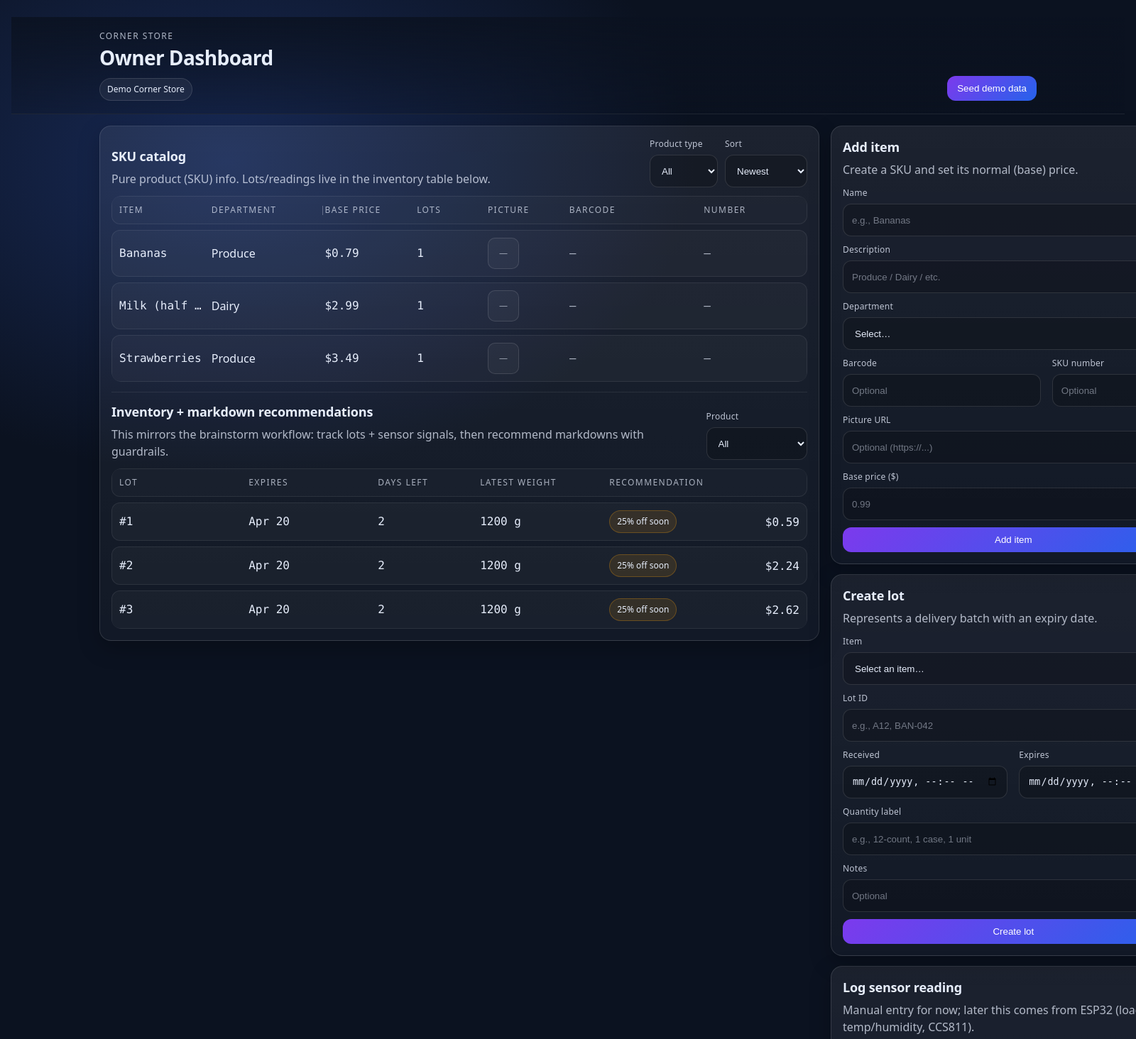
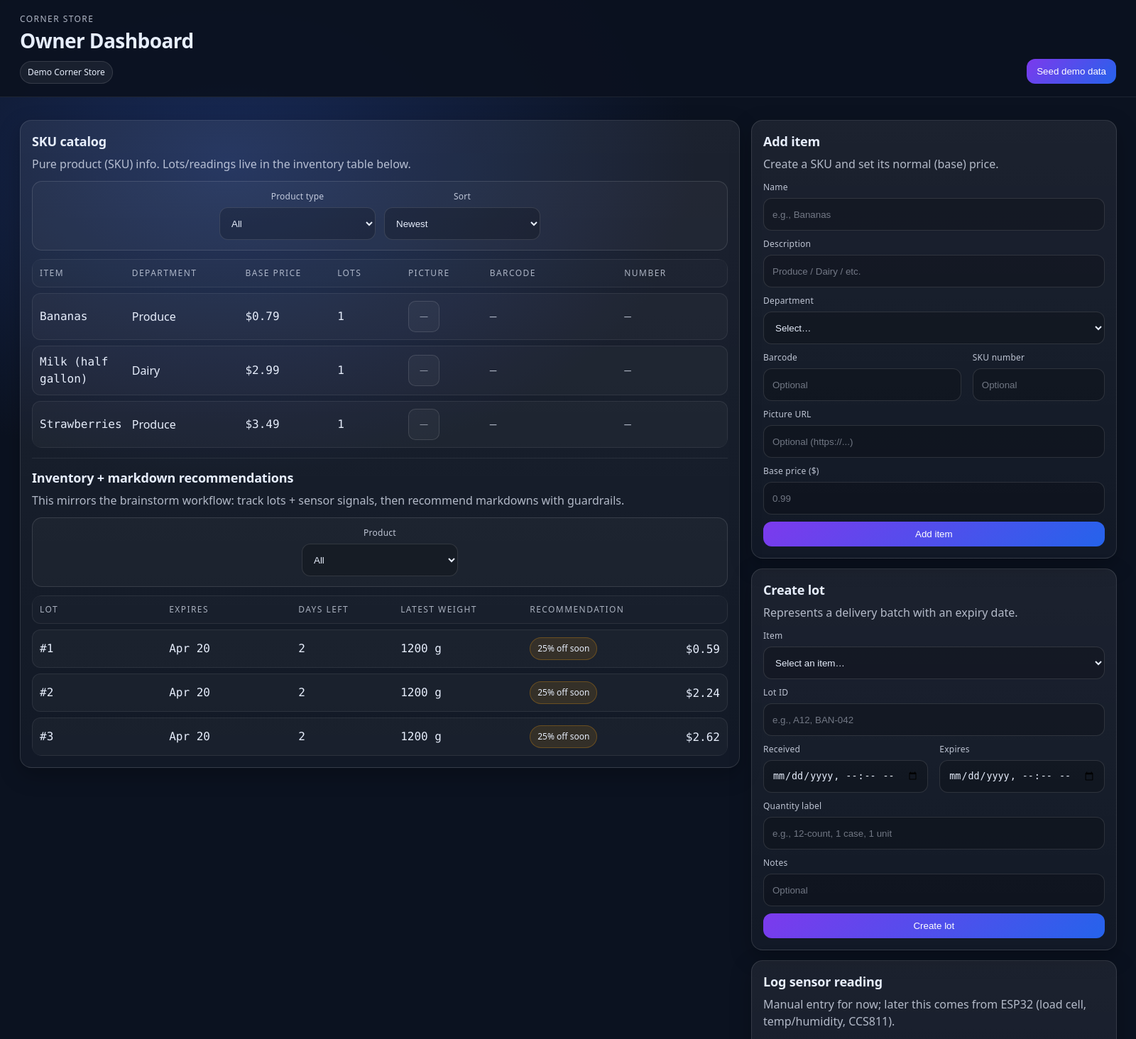
Before and after one commit to rohanrajesh27/whack, a Flask app: page /dashboard in a window 1600 px wide; the page is wider, and only the part inside the window is pictured. Shown: the top 1464 px of that part at 71% size. Run offline with Flask 3, Linux system fonts and the light colour scheme; data comes from the database, SQL or seed files in the repository; data that the repository does not hold is empty.

Commit message:
minor dashboard changes

```diff
--- a/static/style.css
+++ b/static/style.css
@@ -13,15 +13,22 @@
   box-sizing: border-box;
 }
 
+html {
+  background: var(--bg);
+}
+
 body {
   margin: 0;
   font-family: ui-sans-serif, system-ui, -apple-system, Segoe UI, Roboto, Helvetica,
     Arial, "Apple Color Emoji", "Segoe UI Emoji";
-  background: radial-gradient(1200px 800px at 20% 10%, #182a57 0%, var(--bg) 55%);
+  background-color: var(--bg);
+  background-image: radial-gradient(1200px 800px at 20% 10%, #182a57 0%, var(--bg) 55%);
   color: var(--text);
   line-height: 1.5;
   min-height: 100vh;
-  padding: 24px 16px 48px;
+  padding: 0;
+  width: 100%;
+  overflow-x: hidden;
 }
 
 .card {
@@ -57,13 +64,26 @@ a.button {
 /* Dashboard */
 
 .container {
-  width: min(1320px, 100%);
-  margin: 0 auto;
+  width: 100%;
+  max-width: none;
+  margin: 0;
+  padding: 0 20px;
+}
+
+@media (min-width: 1200px) {
+  .container {
+    padding: 0 28px;
+  }
 }
 
 .stack {
   display: grid;
   gap: 14px;
+}
+
+main.container.stack {
+  padding-top: 16px;
+  padding-bottom: 48px;
 }
 
 .topbar {
@@ -72,8 +92,9 @@ a.button {
   z-index: 10;
   padding: 18px 0;
   margin-bottom: 16px;
-  backdrop-filter: blur(10px);
-  background: linear-gradient(180deg, rgba(11, 18, 32, 0.85), rgba(11, 18, 32, 0.25));
+  /* Avoid backdrop-filter seam artifacts on scroll */
+  backdrop-filter: none;
+  background: rgba(11, 18, 32, 0.92);
   border-bottom: 1px solid rgba(255, 255, 255, 0.08);
 }
 
@@ -147,6 +168,34 @@ a.button {
 
 .panel__header p {
   margin: 0;
+}
+
+.table-controls {
+  display: flex;
+  flex-wrap: wrap;
+  gap: 12px;
+  align-items: flex-end;
+  justify-content: center;
+  margin: 6px 0 12px;
+}
+
+.table-controls .inline-field {
+  min-width: 220px;
+}
+
+.table-controls--boxed {
+  padding: 12px 12px 14px;
+  border-radius: 14px;
+  border: 1px solid rgba(255, 255, 255, 0.12);
+  background: rgba(255, 255, 255, 0.03);
+}
+
+.table-controls--boxed .label {
+  text-align: center;
+}
+
+.sub-container {
+  width: 100%;
 }
 
 .panel__divider {
@@ -283,10 +332,17 @@ a.button {
 }
 
 /* Allow wrapping in SKU table where needed */
-.table--sku .table__row > :nth-child(2) {
+.table--sku .table__row > * {
   white-space: normal;
   overflow: visible;
   text-overflow: unset;
+  overflow-wrap: anywhere;
+  word-break: break-word;
+}
+
+/* Keep numbers readable, but still allow wrap */
+.table--sku .table__row .mono {
+  white-space: normal;
 }
 
 .item__sub {
@@ -314,23 +370,6 @@ a.button {
   overflow: hidden;
   text-overflow: ellipsis;
   white-space: nowrap;
-}
-
-.table__row--head > div {
-  position: relative;
-  padding-right: 16px;
-}
-
-/* Centered pipe separators between header columns */
-.table__row--head > div:not(:last-child)::after {
-  content: "|";
-  position: absolute;
-  right: -8px;
-  top: 50%;
-  transform: translate(50%, -50%);
-  color: rgba(231, 238, 252, 0.35);
-  font-weight: 500;
-  pointer-events: none;
 }
 
 @media (max-width: 720px) {
--- a/templates/dashboard.html
+++ b/templates/dashboard.html
@@ -38,12 +38,13 @@
 
       <section class="grid-2">
         <div class="panel">
-          <div class="panel__header-row">
-            <div class="panel__header-row-left">
+          <div class="panel__header">
             <h2>SKU catalog</h2>
             <p class="muted">Pure product (SKU) info. Lots/readings live in the inventory table below.</p>
           </div>
-            <form method="get" action="{{ url_for('dashboard') }}" class="panel__header-row-right">
+
+          <div class="sub-container">
+            <form method="get" action="{{ url_for('dashboard') }}" class="table-controls table-controls--boxed">
               <input type="hidden" name="store_id" value="{{ store['id'] if store else '' }}" />
               {% if selected_food_item_id %}
                 <input type="hidden" name="food_item_id" value="{{ selected_food_item_id }}" />
@@ -65,7 +66,6 @@
                 </select>
               </label>
             </form>
-          </div>
 
             <div class="table-scroll">
               <div class="table table--sku">
@@ -111,17 +111,19 @@
               {% endfor %}
             </div>
           </div>
+          </div>
 
           <div class="panel__divider"></div>
 
-          <div class="panel__header-row">
-            <div class="panel__header-row-left">
+          <div class="panel__header">
             <h2>Inventory + markdown recommendations</h2>
             <p class="muted">
               This mirrors the brainstorm workflow: track lots + sensor signals, then recommend markdowns with guardrails.
             </p>
           </div>
-            <form method="get" action="{{ url_for('dashboard') }}" class="panel__header-row-right">
+
+          <div class="sub-container">
+            <form method="get" action="{{ url_for('dashboard') }}" class="table-controls table-controls--boxed">
               <input type="hidden" name="store_id" value="{{ store['id'] if store else '' }}" />
               <input type="hidden" name="sku_sort" value="{{ sku_sort }}" />
               {% if selected_department %}
@@ -139,7 +141,6 @@
                 </select>
               </label>
             </form>
-          </div>
 
             <div class="table-scroll">
               <div class="table table--inventory">
@@ -200,6 +201,7 @@
                 </div>
               </div>
             {% endfor %}
+            </div>
           </div>
           </div>
         </div>
```
Lines whose indentation alone changed are shown as unchanged.
